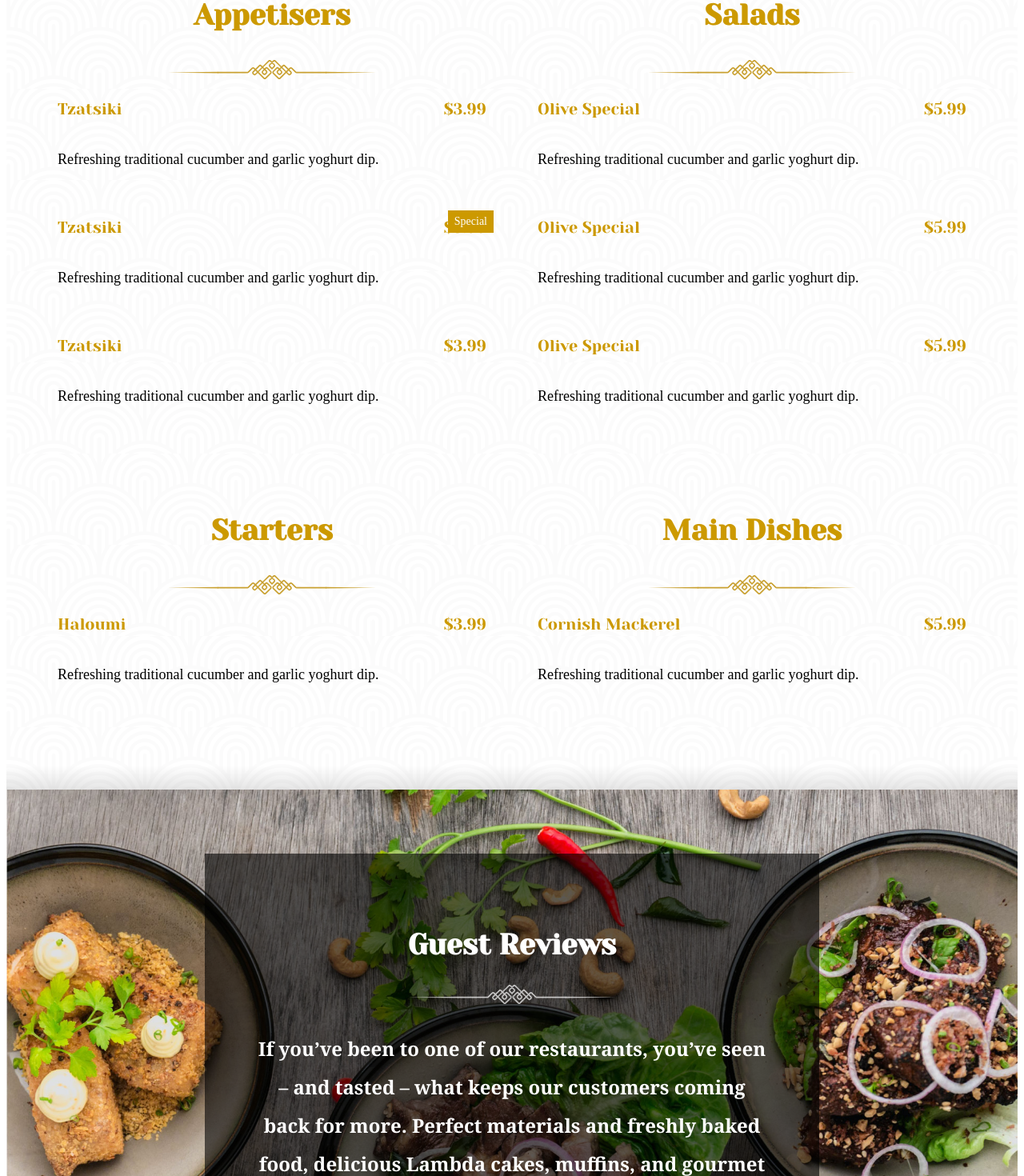
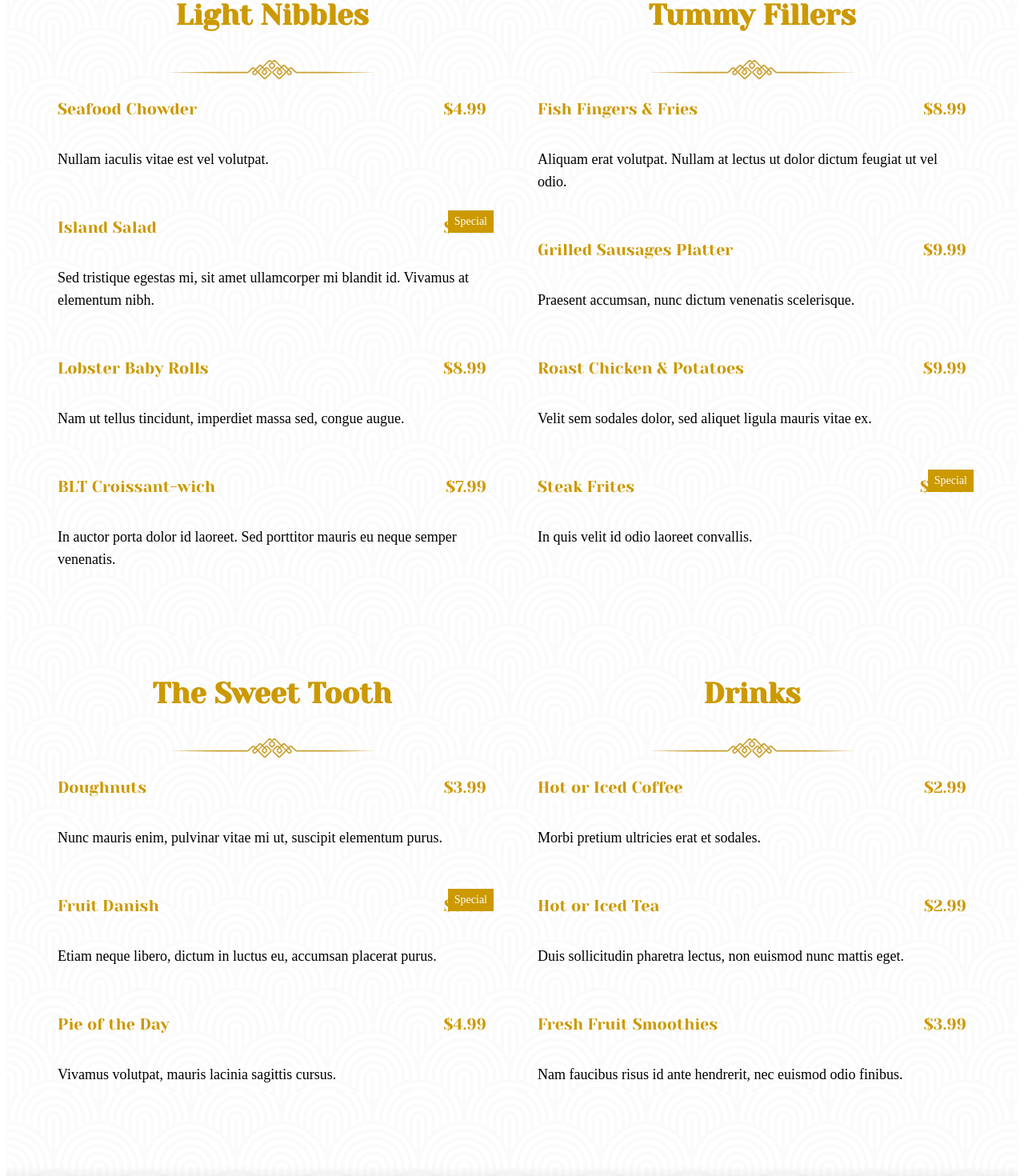
Before and after one commit to alestrunda/restaurant-next, a Next.js app: page / in a window 1280 px wide. Shown: the part 2420-3890 px from the top of the page at 80% size. Built offline with nearby package versions, Linux system fonts and the light colour scheme.

Commit message:
sample content

```diff
--- a/pages/index.js
+++ b/pages/index.js
@@ -97,50 +97,89 @@ export default function Home() {
         <div className="container mx-auto px-14 py-20 grid grid-cols-2 gap-12 text-lg">
           <div>
             <h3 className="font-cursive text-yellow-500 text-center text-4xl">
-              Appetisers
+              Light Nibbles
             </h3>
             <div className="decoration-gold h-6 bg-no-repeat bg-center mb-4 mt-4"></div>
-            <MenuItem price={3.99} title="Tzatsiki">
-              <p>Refreshing traditional cucumber and garlic yoghurt dip.</p>
+            <MenuItem price={4.99} title="Seafood Chowder">
+              <p>Nullam iaculis vitae est vel volutpat.</p>
             </MenuItem>
-            <MenuItem isSpecial price={3.99} title="Tzatsiki">
-              <p>Refreshing traditional cucumber and garlic yoghurt dip.</p>
+            <MenuItem isSpecial price={4.99} title="Island Salad">
+              <p>
+                Sed tristique egestas mi, sit amet ullamcorper mi blandit id.
+                Vivamus at elementum nibh.
+              </p>
             </MenuItem>
-            <MenuItem price={3.99} title="Tzatsiki">
-              <p>Refreshing traditional cucumber and garlic yoghurt dip.</p>
+            <MenuItem price={8.99} title="Lobster Baby Rolls">
+              <p>Nam ut tellus tincidunt, imperdiet massa sed, congue augue.</p>
+            </MenuItem>
+            <MenuItem price={7.99} title="BLT Croissant-wich">
+              <p>
+                In auctor porta dolor id laoreet. Sed porttitor mauris eu neque
+                semper venenatis.
+              </p>
             </MenuItem>
           </div>
           <div>
             <h3 className="font-cursive text-yellow-500 text-center text-4xl">
-              Salads
+              Tummy Fillers
             </h3>
             <div className="decoration-gold h-6 bg-no-repeat bg-center mb-4 mt-4"></div>
-            <MenuItem price={5.99} title="Olive Special">
-              <p>Refreshing traditional cucumber and garlic yoghurt dip.</p>
+            <MenuItem price={8.99} title="Fish Fingers &amp; Fries">
+              <p>
+                Aliquam erat volutpat. Nullam at lectus ut dolor dictum feugiat
+                ut vel odio.
+              </p>
             </MenuItem>
-            <MenuItem price={5.99} title="Olive Special">
-              <p>Refreshing traditional cucumber and garlic yoghurt dip.</p>
+            <MenuItem price={9.99} title="Grilled Sausages Platter">
+              <p>Praesent accumsan, nunc dictum venenatis scelerisque.</p>
             </MenuItem>
-            <MenuItem price={5.99} title="Olive Special">
-              <p>Refreshing traditional cucumber and garlic yoghurt dip.</p>
+            <MenuItem price={9.99} title="Roast Chicken &amp; Potatoes">
+              <p>
+                Velit sem sodales dolor, sed aliquet ligula mauris vitae ex.
+              </p>
+            </MenuItem>
+            <MenuItem isSpecial price={11.99} title="Steak Frites">
+              <p>In quis velit id odio laoreet convallis.</p>
             </MenuItem>
           </div>
           <div>
             <h3 className="font-cursive text-yellow-500 text-center text-4xl">
-              Starters
+              The Sweet Tooth
             </h3>
             <div className="decoration-gold h-6 bg-no-repeat bg-center mb-4 mt-4"></div>
-            <MenuItem price={3.99} title="Haloumi">
-              <p>Refreshing traditional cucumber and garlic yoghurt dip.</p>
+            <MenuItem price={3.99} title="Doughnuts">
+              <p>
+                Nunc mauris enim, pulvinar vitae mi ut, suscipit elementum
+                purus.
+              </p>
+            </MenuItem>
+            <MenuItem isSpecial price={3.99} title="Fruit Danish">
+              <p>
+                Etiam neque libero, dictum in luctus eu, accumsan placerat
+                purus.
+              </p>
+            </MenuItem>
+            <MenuItem price={4.99} title="Pie of the Day">
+              <p>Vivamus volutpat, mauris lacinia sagittis cursus.</p>
             </MenuItem>
           </div>
           <div>
             <h3 className="font-cursive text-yellow-500 text-center text-4xl">
-              Main Dishes
+              Drinks
             </h3>
             <div className="decoration-gold h-6 bg-no-repeat bg-center mb-4 mt-4"></div>
-            <MenuItem price={5.99} title="Cornish Mackerel">
-              <p>Refreshing traditional cucumber and garlic yoghurt dip.</p>
+            <MenuItem price={2.99} title="Hot or Iced Coffee">
+              <p>Morbi pretium ultricies erat et sodales.</p>
+            </MenuItem>
+            <MenuItem price={2.99} title="Hot or Iced Tea">
+              <p>
+                Duis sollicitudin pharetra lectus, non euismod nunc mattis eget.
+              </p>
+            </MenuItem>
+            <MenuItem price={3.99} title="Fresh Fruit Smoothies">
+              <p>
+                Nam faucibus risus id ante hendrerit, nec euismod odio finibus.
+              </p>
             </MenuItem>
           </div>
         </div>
```
